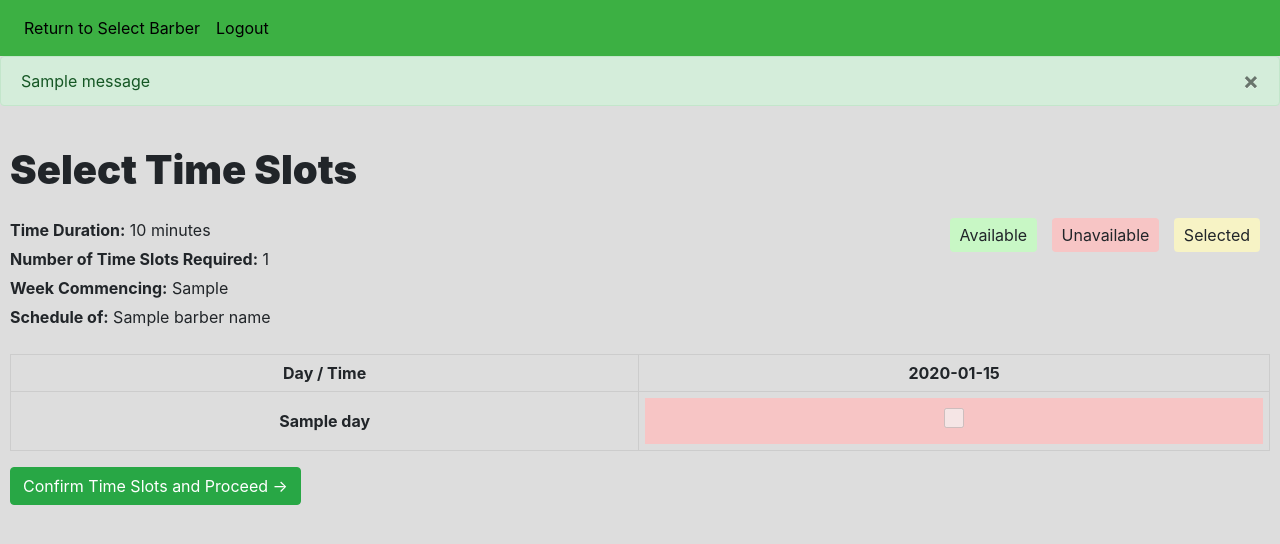
After one commit to AdamPatel157/hairstylists-booking-system, a Flask app: template website/templates/webpages/customer_facing/select_time_slot.html in a window 1280 px wide. The commit adds this page. Shown: the top 544 px of the page. Run offline with Flask 3, Linux system fonts and the light colour scheme; the template is opened without the code that fills it: most values are stand-ins (such as "Sample title", 1, 10 or a date in 2020); one stand-in notice (Sample message) is shown; some libraries are stand-ins or nearby versions.

Commit message:
Created initial GUI structure for selecting time slots

```diff
--- a/website/database_management.py
+++ b/website/database_management.py
@@ -316,6 +316,7 @@ def create_customer(firstName, middleName, lastName, email, hashedPassword, phon
     conn.close()
     return customerId
 
+
 def get_customer_by_email(email):
     # Retrieves customer by email using parameterized query
     # Returns None if not found, otherwise returns a dictionary-like row
--- a/website/templates/bases/customer_base.html
+++ b/website/templates/bases/customer_base.html
@@ -27,9 +27,10 @@
             {% elif nav_context == "select_barber" %}
                 <a class="nav-item nav-link" href="/select_services">Return to Select Services</a>
                 <a class="nav-item nav-link" href="/logout">Logout</a>
-
+            {% elif nav_context == "select_time_slot" %}
+                <a class="nav-item nav-link" href="/select_barber">Return to Select Barber</a>
+                <a class="nav-item nav-link" href="/logout">Logout</a>
             {% endif %}
-
         </div>
     </div>
 </nav>
--- /dev/null
+++ b/website/templates/bases/full_width_slots_base.html
@@ -0,0 +1,31 @@
+{% extends "bases/website_base.html" %}
+
+{% block body %}
+<!-- NAV BAR -->
+<nav class="navbar navbar-expand-lg custom-navbar w-100">
+    <button class="navbar-toggler" type="button" data-toggle="collapse" data-target="#navbar">
+        <span class="navbar-toggler-icon"></span>
+    </button>
+
+    <div class="collapse navbar-collapse" id="navbar">
+        <div class="navbar-nav">
+            <a class="nav-item nav-link" href="/select_barber">Return to Select Barber</a>
+            <a class="nav-item nav-link" href="/logout">Logout</a>
+        </div>
+    </div>
+</nav>
+
+<!-- FLASH MESSAGES -->
+{% with messages = get_flashed_messages(with_categories=true) %}
+{% if messages %}
+    {% for category, message in messages %}
+        <div class="alert alert-{{ 'danger' if category == 'Error' else 'success' }} alert-dismissable fade show" role="alert">
+            {{ message }}
+            <button type="button" class="close" data-dismiss="alert"><span aria-hidden="true">&times;</span></button>
+        </div>
+    {% endfor %}
+{% endif %}
+{% endwith %}
+
+{% block content %}{% endblock %}
+{% endblock %}
--- /dev/null
+++ b/website/templates/webpages/customer_facing/select_time_slot.html
@@ -0,0 +1,136 @@
+{% extends "bases/full_width_slots_base.html" %}
+{% block title %}Select Time Slots{% endblock %}
+{% block content %}
+
+<div class="full-width">
+<br>
+    <h1 class="mb-4"><strong>Select Time Slots</strong></h1>
+
+    <!-- Info row with left and right sections -->
+    <div class="info-row">
+        <div class="info-left">
+            <p><strong>Time Duration:</strong> {{ appointment.getTotalDuration() }} minutes</p>
+            <p><strong>Number of Time Slots Required:</strong> {{ requiredSlotCount }}</p>
+            <p><strong>Week Commencing:</strong> {{ weekCommencing }}</p>
+            <p><strong>Schedule of:</strong> {{ barberName }}</p>
+        </div>
+        <div class="info-right">
+            <div class="slot-key">
+                <span class="slot available">Available</span>
+                <span class="slot unavailable">Unavailable</span>
+                <span class="slot selected">Selected</span>
+            </div>
+        </div>
+    </div>
+
+    <form method="POST">
+        <table class="slot-grid">
+            <thead>
+                <tr>
+                    <th>Day / Time</th>
+                    {% for time in timeIntervals %}
+                        <th>{{ time }}</th>
+                    {% endfor %}
+                </tr>
+            </thead>
+            <tbody>
+                {% for day in days %}
+                <tr>
+                    <td><strong>{{ day }}</strong></td>
+                    {% for time in timeIntervals %}
+                        {% set slot = slotMap.get((day, time)) %}
+                        <td>
+                            {% if slot %}
+                                {% if slot.isAvailable() %}
+                                    <div class="slot-cell available">
+                                        <input type="checkbox" name="selectedSlots" value="{{ slot.getSlotId() }}"
+                                               {% if slot.isSelected() %}checked{% endif %}>
+                                    </div>
+                                {% else %}
+                                    <div class="slot-cell unavailable">
+                                        <input type="checkbox" disabled>
+                                    </div>
+                                {% endif %}
+                            {% else %}
+                                <div class="slot-cell unavailable">
+                                    <input type="checkbox" disabled>
+                                </div>
+                            {% endif %}
+                        </td>
+                    {% endfor %}
+                </tr>
+                {% endfor %}
+            </tbody>
+        </table>
+
+
+
+        <div class="slot-actions mt-3">
+            <button type="submit" name="action" value="confirm" class="btn btn-success">
+                Confirm Time Slots and Proceed →
+            </button>
+        </div>
+    </form>
+</div>
+
+<style>
+.full-width {
+    margin: 0;
+    padding: 0 10px;
+    max-width: 100% !important;
+    width: 100% !important;
+}
+
+/* Flex row for info */
+.info-row {
+    display: flex;
+    justify-content: space-between;
+    align-items: flex-start;
+    margin-bottom: 15px;
+}
+.info-left p, .info-right p {
+    margin: 0 0 5px;
+}
+
+/* Slot grid styling */
+.slot-grid {
+    border-collapse: collapse;
+    width: 100%;
+    margin-top: 20px;
+}
+.slot-grid th, .slot-grid td {
+    border: 1px solid #ccc;
+    text-align: center;
+    padding: 6px;
+    min-width: 60px;
+}
+
+/* Slot cells */
+.slot-cell {
+    padding: 10px;
+}
+.slot-cell input[type="checkbox"] {
+    width: 20px;
+    height: 20px;
+}
+
+/* Colours */
+.slot-cell.available { background-color: #c8f7c5; }
+.slot-cell.unavailable { background-color: #f7c5c5; }
+.slot-cell input[type="checkbox"]:checked {
+    background-color: #f7f3c5;
+}
+
+/* Legend */
+.slot-key span {
+    display: inline-block;
+    margin-right: 10px;
+    padding: 5px 10px;
+    border-radius: 4px;
+}
+.slot-key .available { background-color: #c8f7c5; }
+.slot-key .unavailable { background-color: #f7c5c5; }
+.slot-key .selected { background-color: #f7f3c5; }
+</style>
+
+{% endblock %}
```
Also changed, not shown: website/views.py (+68 -10 lines).
